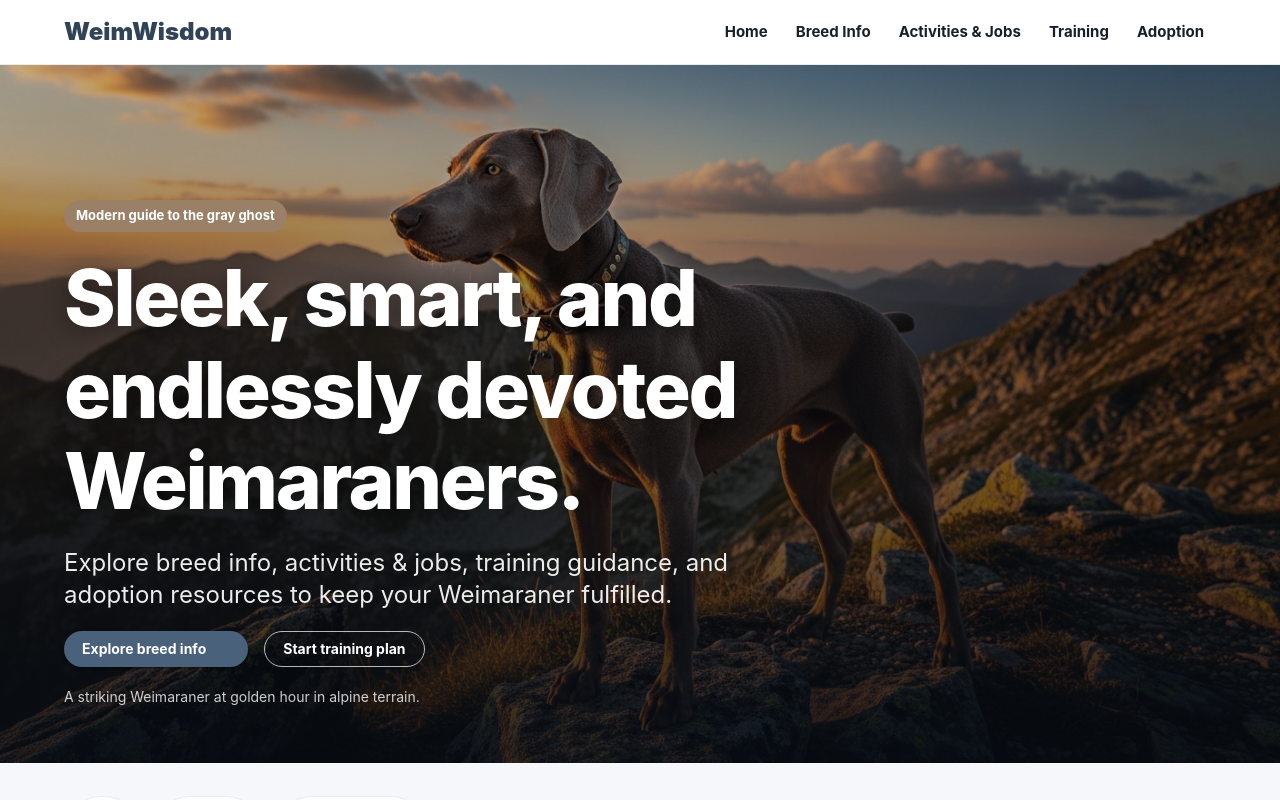
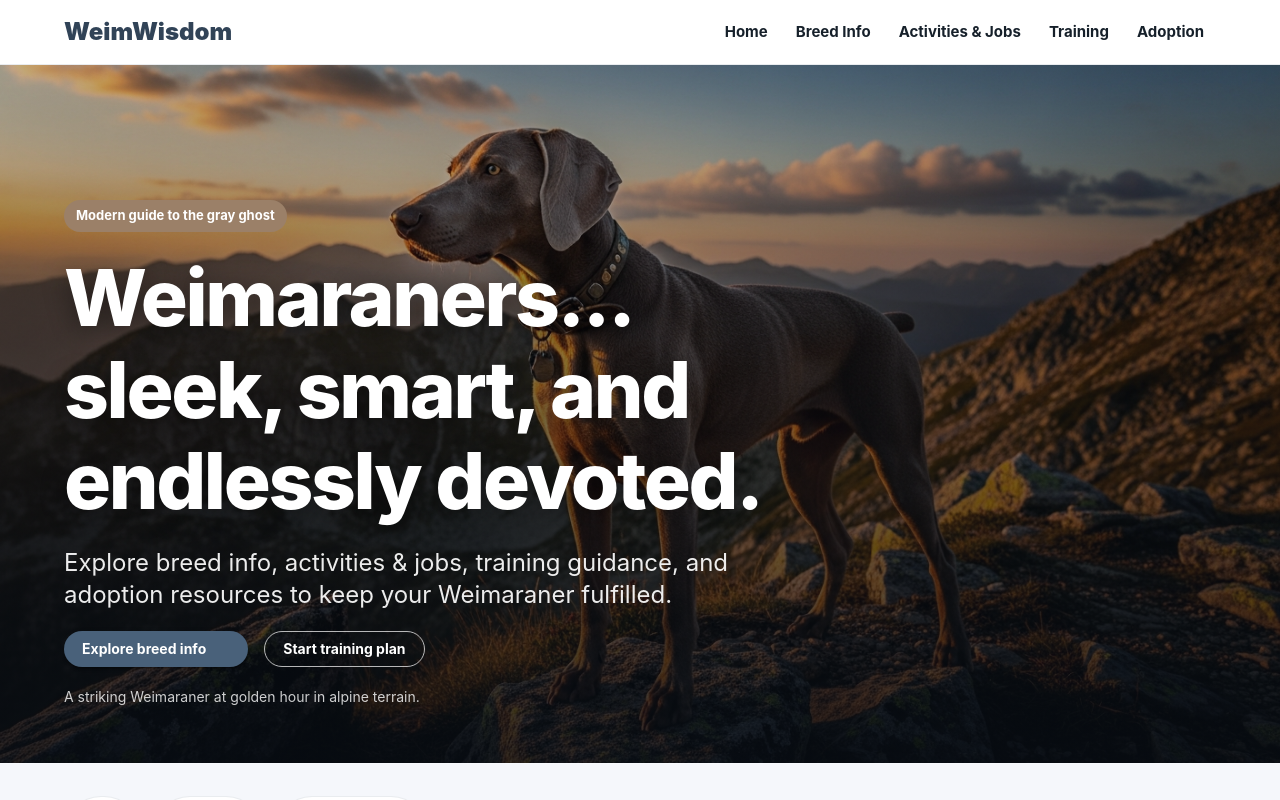
Before and after one commit to evilbeliver/weimwisdom, a Next.js app: page / in a window 1280 px wide. Shown: the top 800 px of the page. Built offline with nearby package versions, Linux system fonts and the light colour scheme; some icons are missing.

Commit message:
updated hero content

```diff
--- a/src/components/HeroSection.tsx
+++ b/src/components/HeroSection.tsx
@@ -53,7 +53,7 @@ export function HeroSection() {
           <Stack spacing={2.5} sx={{ maxWidth: 760 }}>
             <Chip label="Modern guide to the gray ghost" color="secondary" sx={{ alignSelf: 'flex-start', fontWeight: 700 }} />
             <Typography variant="h1" sx={{ color: 'common.white', fontSize: { xs: '2.6rem', md: '4.9rem' }, textShadow: '0 4px 26px rgba(0,0,0,0.45)' }}>
-              Sleek, smart, and endlessly devoted Weimaraners.
+              Weimaraners... sleek, smart, and endlessly devoted.
             </Typography>
             <Typography component="p" variant="h5" sx={{ color: 'rgba(255,255,255,0.92)', maxWidth: 700 }}>
               Explore breed info, activities & jobs, training guidance, and adoption resources to keep your Weimaraner fulfilled.
```
